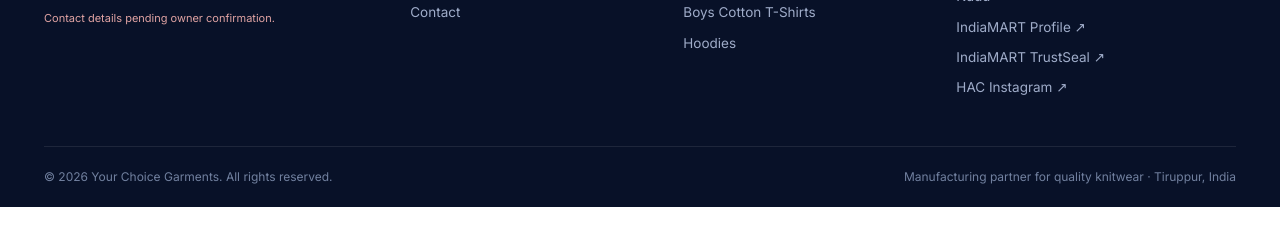
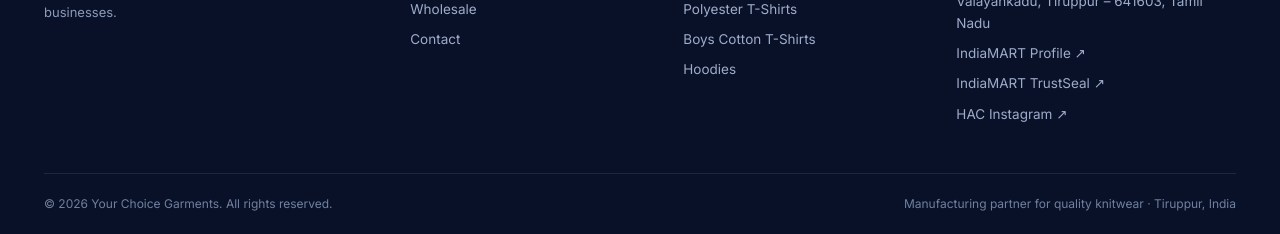
Before and after one commit to MIRUN2303/YOUR-CHOICE-GARMENTS, a plain HTML site: page contact.html in a window 1280 px wide. Shown: the part 2355-2589 px from the top of the page. Before the commit the page ends 2562 px from the top, so only its background shows below. Drawn offline with Linux system fonts and the light colour scheme.

Commit message:
Resolve email/address conflicts; reorder brand logos; context-aware footer

```diff
--- a/contact.html
+++ b/contact.html
@@ -15,7 +15,7 @@
 <section class="page-hero" data-deco="hero-contact"><div class="container">
  <p class="eyebrow">Contact</p>
  <h1>Let's talk garments.</h1>
- <p>Wholesale enquiry, bulk order, custom apparel or a factory visit — reach us directly or send the form. Address and contact details are pending final owner confirmation.</p>
+ <p>Wholesale enquiry, bulk order, custom apparel or a factory visit — reach us directly or send the form. Address and contact details as published. Please call ahead before visiting.</p>
 </div></section>
 
 <section class="section">
--- a/js/common.js
+++ b/js/common.js
@@ -53,12 +53,15 @@ function headerHTML(){
  </div>`;
 }
 function footerHTML(){
+  const isHac = /hac\.html/i.test(location.pathname);
+  const email = isHac ? window.YCG.hacEmail : window.YCG.email;
+  const addr = isHac ? window.YCG.hacAddress : window.YCG.address;
  return `<footer><div class="container">
   <div class="footer-grid">
    <div class="brand">
      <img src="assets/brand/your-choice-garments-logo-transparent.png" alt="Your Choice Garments logo">
      <p>Tiruppur-based garment manufacturer and wholesale supplier. Blank, bulk, custom and private-label apparel for brands, retailers and businesses.</p>
-     <p style="margin-top:12px;font-size:11px;color:#E0A3A3">Contact details pending owner confirmation.</p>
+
    </div>
    <div><h4>Company</h4>
      <a href="about.html">About Us</a><br><a href="manufacturing.html">Manufacturing</a><br><a href="customisation.html">Customisation</a><br><a href="wholesale.html">Wholesale</a><br><a href="contact.html">Contact</a>
@@ -68,8 +71,8 @@ function footerHTML(){
    </div>
    <div><h4>Contact</h4>
      <a href="tel:${window.YCG.phone}">${window.YCG.phoneDisplay}</a><br>
-     <a href="mailto:${window.YCG.email}">${window.YCG.email}</a><br>
-     <span style="display:block;padding:4px 0">${window.YCG.address}</span>
+     <a href="mailto:${email}">${email}</a><br>
+     <span style="display:block;padding:4px 0">${addr}</span>
      <a href="${window.YCG.indiamart}" target="_blank" rel="noopener">IndiaMART Profile ↗</a><br>
      <a href="${window.YCG.trustseal}" target="_blank" rel="noopener">IndiaMART TrustSeal ↗</a><br>
      <a href="${window.YCG.instagram}" target="_blank" rel="noopener">HAC Instagram ↗</a>
```
Also changed, not shown: index.html (+6 -6 lines).
